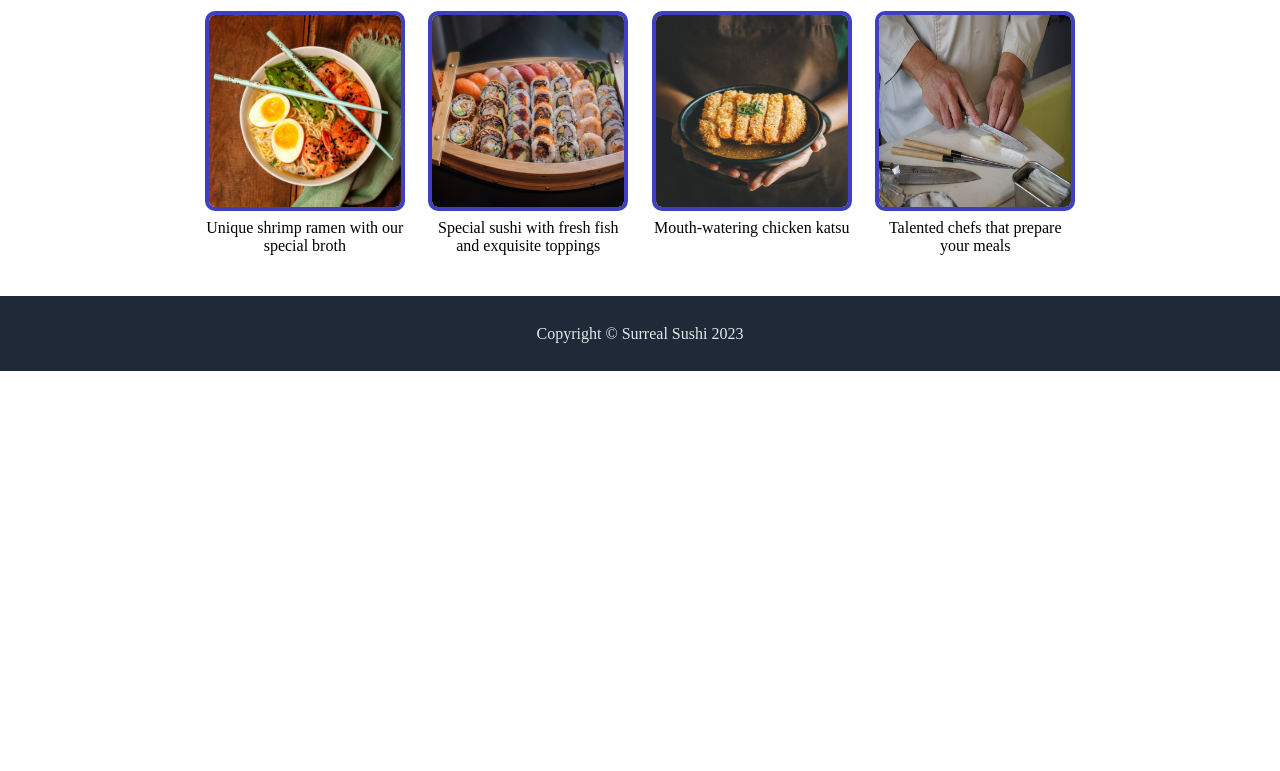
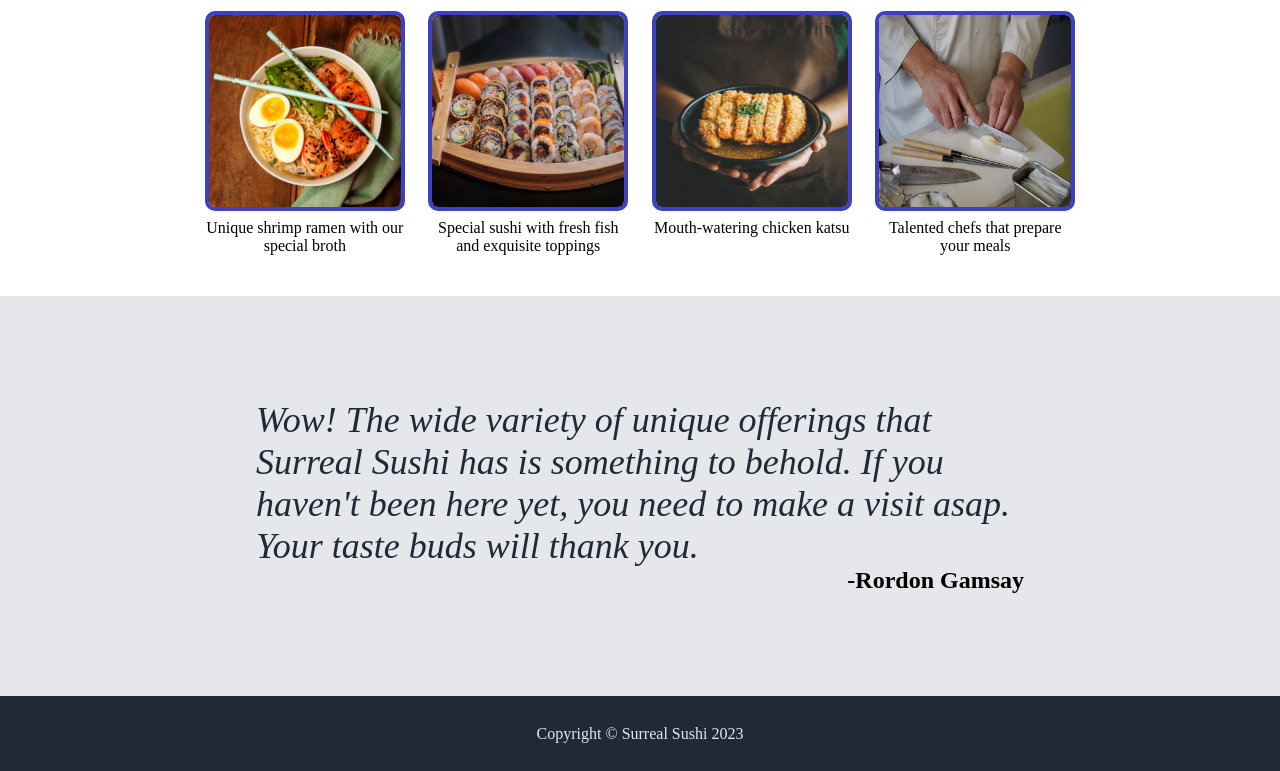
Before and after one commit to enigma9119/odin-landing-page, a plain HTML site: page index.html in a window 1280 px wide. Shown: the part 579-1350 px from the top of the page. Before the commit the page ends 950 px from the top, so only its background shows below. Drawn offline with Linux system fonts and the light colour scheme.

Commit message:
Add quote section
Designed a highlight quote for the page.

```diff
--- a/index.html
+++ b/index.html
@@ -56,6 +56,15 @@
       </ul>
     </section>
 
+    <section class="container quote">
+      <p>
+        Wow! The wide variety of unique offerings that Surreal Sushi has is
+        something to behold. If you haven't been here yet, you need to make a
+        visit asap. Your taste buds will thank you.
+      </p>
+      <span class="author">-Rordon Gamsay</span>
+    </section>
+
     <footer class="container">Copyright © Surreal Sushi 2023</footer>
   </body>
 </html>
--- a/style.css
+++ b/style.css
@@ -120,3 +120,23 @@ footer {
 .dish span {
   text-align: center;
 }
+
+.quote {
+  height: 400px;
+  background-color: #e5e7eb;
+  flex-direction: column;
+  padding: 8px 20vw;
+}
+
+.quote p {
+  font-size: 36px;
+  font-weight: light;
+  font-style: italic;
+  color: #1f2937;
+}
+
+.author {
+  font-size: 24px;
+  font-weight: bold;
+  align-self: flex-end;
+}
```
